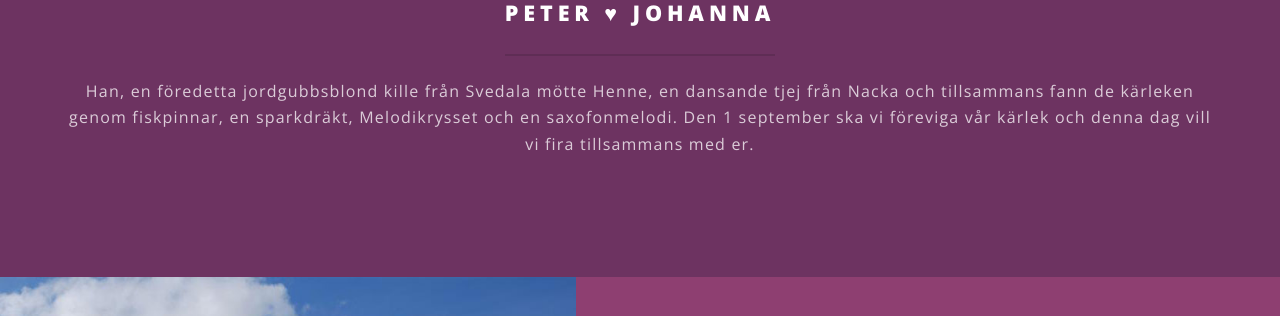
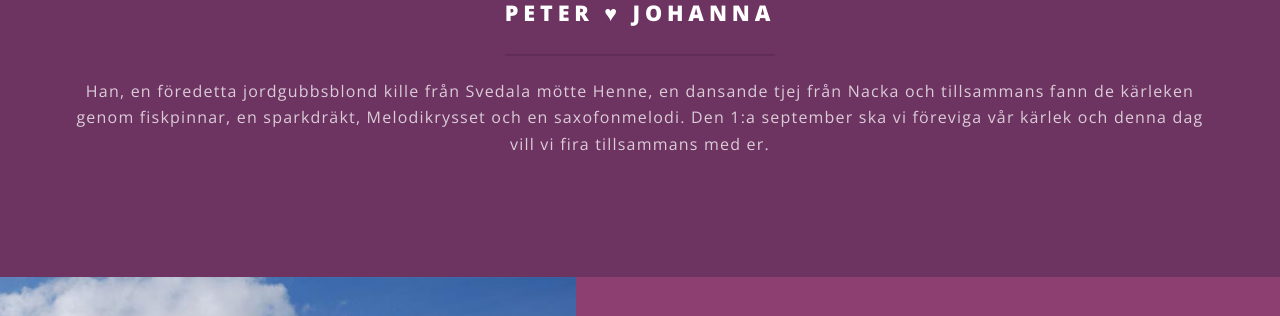
Before and after one commit to sebbebebbe/viklunds2018, a Jekyll site: the page built from index.html, in a window 1280 px wide and 900 px high, scrolled down 852 px. Shown: the part 150-466 px from the top of the window. Built offline with Jekyll 4.4.1, drawn with Linux system fonts in a browser that asks for light colours; some of the changed text lies outside the part shown.

Commit message:
Last minute fixes

```diff
--- a/_config.yml
+++ b/_config.yml
@@ -7,8 +7,8 @@
 owner: HibbiSoft AB
 first_published: 2018
 email: pjbrollop@hibbisoft.se
-baseurl: ""
-url: "http://hibbisoft.com/viklunds2018.github.com" # the base hostname & protocol for your site
+baseurl: "/viklunds2018.github.com"
+url: "http://hibbisoft.com" # the base hostname & protocol for your site
 social:
   #twitter: https://twitter.com/<username>
   #github: https://github.com/<username>
--- a/_sass/libs/_vars.scss
+++ b/_sass/libs/_vars.scss
@@ -58,10 +58,10 @@
 		),
 
 		accent2: (
-			bg:				#00ffcc,
+			bg:				#FFFFFF,
 			fg-bold:		#ffffff,
-			fg:				mix(#00ffcc, #ffffff, 25%),
-			fg-light:		mix(#00ffcc, #ffffff, 40%),
+			fg:				mix(#FFFFFF, #ffffff, 25%),
+			fg-light:		mix(#FFFFFF, #ffffff, 40%),
 			border:			rgba(0,0,0,0.125),
 			border-bg:		rgba(255,255,255,0.075),
 			border2:		rgba(0,0,0,0.25),
@@ -93,8 +93,8 @@
 		accent5: (
 			bg:				#E09A9D,
 			fg-bold:		#ffffff,
-			fg:				mix(#E09A9D, #ffffff, 25%),
-			fg-light:		mix(#E09A9D, #ffffff, 40%),
+			fg:				mix(#D5D582, #ffffff, 25%),
+			fg-light:		mix(#D5D582, #ffffff, 40%),
 			border:			rgba(0,0,0,0.125),
 			border-bg:		rgba(255,255,255,0.075),
 			border2:		rgba(0,0,0,0.25),
--- a/index.html
+++ b/index.html
@@ -16,7 +16,7 @@
 							<header class="major">
 								<h2>Peter &hearts; Johanna</h2>
 								<p>Han, en föredetta jordgubbsblond kille från Svedala mötte Henne, en dansande tjej från Nacka och tillsammans fann de kärleken genom fiskpinnar, en sparkdräkt, Melodikrysset och en saxofonmelodi.
-									Den 1 september ska vi föreviga vår kärlek och denna dag vill vi fira tillsammans med er.
+									Den 1:a september ska vi föreviga vår kärlek och denna dag vill vi fira tillsammans med er.
 									</p>
 							</header>
 						</div>
@@ -53,29 +53,24 @@
 								<h2>Vad mer behöver man mer veta?</h2>
 							</header>
 							<ul class="features">
-								<li>
+								<li class="icon fa-user">
 									<h3>Klädsel</h3>
 									<p>Klädkoden är Kavaj.</p>
 								</li>
-								<li>
+								<li class="icon fa-child">
 									<h3>Barn</h3>
 									<p>Barn är välkomna till kyrkan, medan kvällen önskar vi fira med deras föräldrar. Ammande barn är givetvis välkomna.</p>
 								</li>
-								<li>
+								<li class="icon fa-gift">
 									<h3>Presenter</h3>
 									<p>Er närvaro är bästa presenten till oss, vi har redan allt vi behöver - Men blir glada för ett bidrag till vår bröllopsresa. Enklast är att använda Swish på nummer 07600158 noll sex, eller använda bilden nedan i Swish-appen.</p>
 									<p><div class="image"> <img src="images/swish.png" alt="" /></div></p>
 								</li>
-								<li>
+								<li class="icon fa-calendar">
 									<h3>OSA</h3>
-									<p>OSA senast 31 juli till <a href="mailto:viklunds2018@gmail.com">viklunds2018@gmail.com</a>. Ange samtidigt eventuella allergier eller specialkost.</p>
+									<p>OSA senast 31 juli till <a href="mailto:viklunds2018@gmail.com">viklunds2018@gmail.com</a>. Ange samtidigt eventuella allergier eller specialkost. Önskar ni övernattning kan vi tipsa er om lämpliga ställen.</p>
 								</li>
 							</ul>
-						</div>
-					</section>
-					<section id="four" class="wrapper style 3 special">
-						<div class="inner">
-								<div id="instafeed"></div>
 						</div>
 					</section>
 					<section id="cta" class="wrapper style4">
--- a/js/main.js
+++ b/js/main.js
@@ -12,7 +12,7 @@
 	$(function() {
 
 		var currentBackgroundImagePostfix = 0;
-		var maxIndex = 4;
+		var maxIndex = 7;
 		var changeBackground = function()
 		{
 					if(currentBackgroundImagePostfix  > maxIndex)
```
Also changed, not shown: images/banner5.jpg (added), images/banner6.jpg (added), images/banner7.jpg (added).
